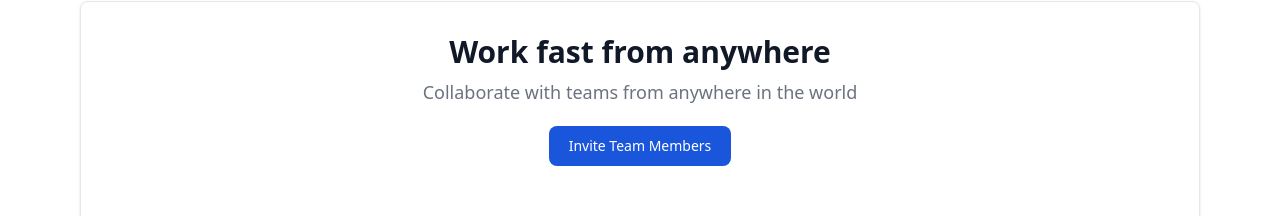
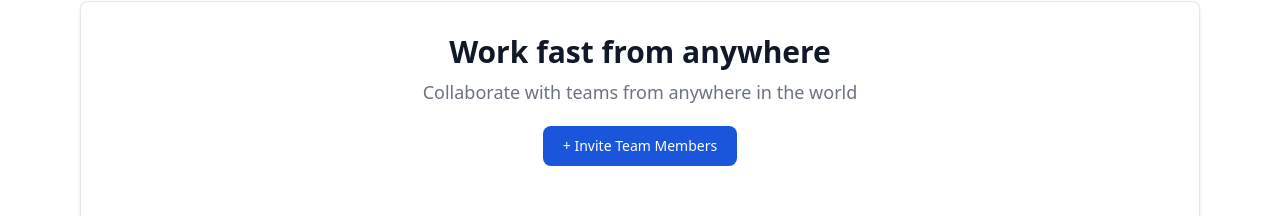
Before and after one commit to patrickiyiakimo/retro-manager, a React (Create React App) app: page /inviteteam in a window 1280 px wide. Shown: the part 200-416 px from the top of the page. Built offline with nearby package versions, Linux system fonts and the light colour scheme.

Commit message:
changed the text contrast

```diff
--- a/src/pages/invites/InviteTeamMembers.tsx
+++ b/src/pages/invites/InviteTeamMembers.tsx
@@ -9,7 +9,7 @@ export default function InviteTeamMembers() {
         <h5 className="mb-2 text-3xl font-bold text-gray-900 dark:text-white">
           Work fast from anywhere
         </h5>
-        <p className="mb-5 text-base text-gray-500 dark:text-gray-400 sm:text-lg">
+        <p className="mb-5 text-base text-gray-500 dark:text-white sm:text-lg">
           Collaborate with teams from anywhere in the world
         </p>
         <div className="items-center justify-center space-y-4 sm:flex sm:space-x-4 sm:space-y-0 rtl:space-x-reverse">
--- a/src/pages/invites/InviteTeamModal.tsx
+++ b/src/pages/invites/InviteTeamModal.tsx
@@ -17,7 +17,7 @@ export default function InviteTeamModal() {
         className="block rounded-lg bg-blue-700 px-5 py-2.5 text-center text-sm font-medium text-white hover:bg-blue-800 focus:outline-none focus:ring-4 focus:ring-blue-300 dark:bg-blue-600 dark:hover:bg-blue-700 dark:focus:ring-blue-800"
         type="button"
       >
-        Invite Team Members
+       + Invite Team Members
       </button>
 
       {/* Modal */}
```
